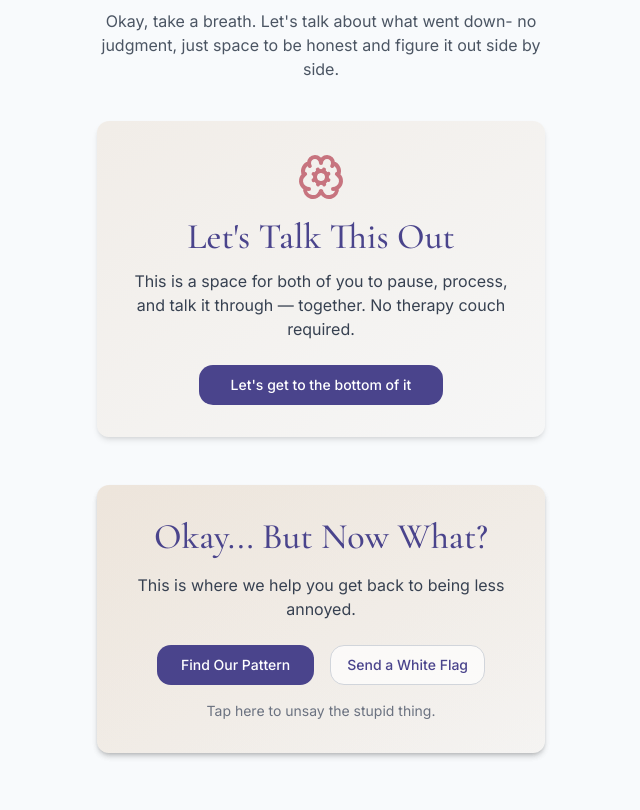
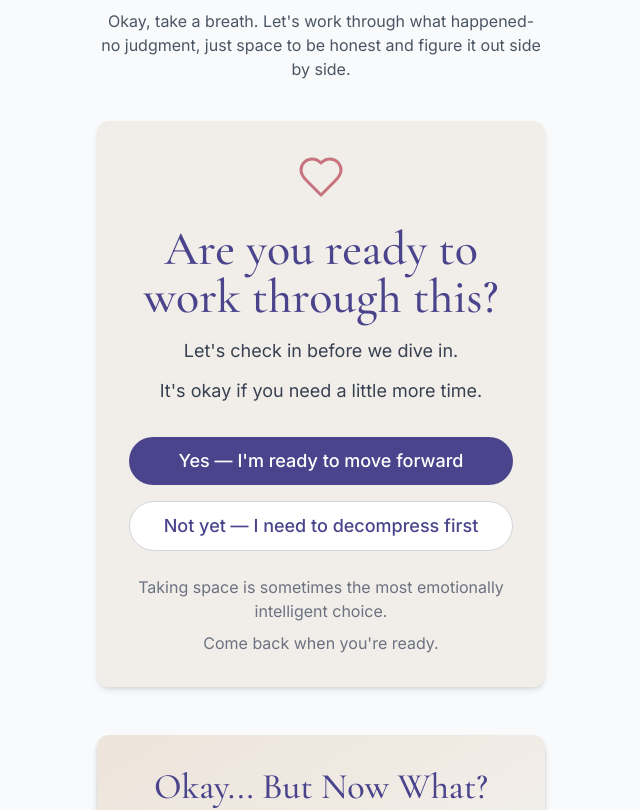
Before and after one commit to redoluxury1/heart-strings-reconnect, a React (Vite) app: page /post-conflict in a window 1280 px wide. Shown: the part 360-1170 px from the top of the page, without its empty margins (319-959 px from the left). Built offline with nearby package versions, Linux system fonts and the light colour scheme.

Commit message:
Refactor: Rename "Let's Talk This Out"
Redesign the "Let's Talk This Out" section to "Let's Work Through This" and update its appearance.

```diff
--- a/src/components/post-conflict/LetsTalkSession.tsx
+++ b/src/components/post-conflict/LetsTalkSession.tsx
@@ -5,11 +5,11 @@ import ProgressIndicator from './navigation/ProgressIndicator';
 import StepsNavigation from './navigation/StepsNavigation';
 import { useSteps } from './config/stepsConfig';
 
-interface LetsTalkSessionProps {
+interface WorkThroughSessionProps {
   onExit: () => void;
 }
 
-const LetsTalkSessionContent: React.FC<{ onExit: () => void }> = ({ onExit }) => {
+const WorkThroughSessionContent: React.FC<{ onExit: () => void }> = ({ onExit }) => {
   const { currentStepContent, totalSteps } = useSteps(onExit);
 
   return (
@@ -25,11 +25,11 @@ const LetsTalkSessionContent: React.FC<{ onExit: () => void }> = ({ onExit }) =>
   );
 };
 
-const LetsTalkSession: React.FC<LetsTalkSessionProps> = ({ onExit }) => {
+const LetsTalkSession: React.FC<WorkThroughSessionProps> = ({ onExit }) => {
   // Use a single SessionProvider for the entire session
   return (
     <SessionProvider>
-      <LetsTalkSessionContent onExit={onExit} />
+      <WorkThroughSessionContent onExit={onExit} />
     </SessionProvider>
   );
 };
--- a/src/components/post-conflict/LetsTalkThisOut.tsx
+++ b/src/components/post-conflict/LetsTalkThisOut.tsx
@@ -1,7 +1,7 @@
 
 import React, { useState } from 'react';
 import { Button } from '@/components/ui/button';
-import { BrainCog } from 'lucide-react';
+import { Heart } from 'lucide-react';
 import { useInterface } from '../../hooks/useInterfaceContext';
 import LetsTalkSession from './LetsTalkSession';
 
@@ -14,24 +14,44 @@ const LetsTalkThisOut = () => {
   }
 
   return (
-    <div className="bg-gradient-to-br from-soft-cream/40 to-soft-cream/10 rounded-xl shadow-md p-6 md:p-8 mb-12">
-      <div className="flex flex-col items-center">
-        <BrainCog className="h-12 w-12 text-mauve-rose mb-4" />
+    <div className="bg-soft-cream/40 rounded-xl shadow-md p-6 md:p-8 mb-12 text-center">
+      <div className="flex flex-col items-center max-w-xl mx-auto">
+        <Heart className="h-12 w-12 text-mauve-rose mb-6 stroke-[1.5px]" />
 
-        <h2 className="text-3xl md:text-4xl font-cormorant font-medium mb-3 text-center text-midnight-indigo">
-          Let's Talk This Out
+        <h2 className="text-4xl md:text-5xl font-cormorant font-medium mb-4 text-center text-midnight-indigo">
+          Are you ready to work through this?
         </h2>
 
-        <p className="text-center text-gray-700 mb-6 max-w-xl">
-          This is a space for both of you to pause, process, and talk it through — together. No therapy couch required.
+        <p className="text-center text-gray-700 mb-3 text-lg">
+          Let's check in before we dive in.
+        </p>
+        <p className="text-center text-gray-700 mb-8 text-lg">
+          It's okay if you need a little more time.
         </p>
 
         <Button
           onClick={() => setIsSessionStarted(true)}
-          className="bg-midnight-indigo hover:bg-midnight-indigo/90 text-white px-8 py-2"
+          className="bg-midnight-indigo hover:bg-midnight-indigo/90 text-white px-8 py-6 w-full max-w-md mb-4 rounded-full text-lg"
         >
-          Let's get to the bottom of it
+          Yes — I'm ready to move forward
         </Button>
+
+        <Button
+          variant="outline"
+          className="border-gray-300 text-midnight-indigo bg-white hover:bg-gray-100 px-8 py-6 w-full max-w-md mb-6 rounded-full text-lg"
+          onClick={() => window.location.href = '/during-conflict'}
+        >
+          Not yet — I need to decompress first
+        </Button>
+
+        <div className="text-gray-500 text-center max-w-md mx-auto">
+          <p className="mb-2">
+            Taking space is sometimes the most emotionally intelligent choice.
+          </p>
+          <p>
+            Come back when you're ready.
+          </p>
+        </div>
       </div>
     </div>
   );
--- a/src/components/post-conflict/steps/GroundingStep.tsx
+++ b/src/components/post-conflict/steps/GroundingStep.tsx
@@ -1,7 +1,7 @@
 
 import React, { useEffect } from 'react';
 import { Button } from '@/components/ui/button';
-import { MessageCircleHeart } from 'lucide-react';
+import { Heart } from 'lucide-react';
 import { useNavigate } from 'react-router-dom';
 import { useSession } from '../context/SessionContext';
 import { useToast } from '@/hooks/use-toast';
@@ -22,7 +22,7 @@ const GroundingStep: React.FC<GroundingStepProps> = ({ onResponse, onExit }) =>
     if (sessionData.partner2.ready) {
       toast({
         title: "Your partner is ready",
-        description: "Your partner is ready to talk through what happened.",
+        description: "Your partner is ready to work through what happened.",
       });
     }
   }, [sessionData.partner2.ready, toast]);
@@ -46,32 +46,44 @@ const GroundingStep: React.FC<GroundingStepProps> = ({ onResponse, onExit }) =>
 
   return (
     <div className="text-center">
-      <MessageCircleHeart className="h-12 w-12 mx-auto text-mauve-rose mb-4" />
+      <Heart className="h-12 w-12 mx-auto text-mauve-rose mb-6 stroke-[1.5px]" />
 
-      <h2 className="text-2xl md:text-3xl font-cormorant font-medium text-midnight-indigo mb-6">
-        Are you both ready to talk?
+      <h2 className="text-4xl md:text-5xl font-cormorant font-medium mb-4 text-center text-midnight-indigo">
+        Are you ready to work through this?
       </h2>
 
-      <div className="flex flex-col md:flex-row justify-center gap-4 max-w-sm mx-auto">
+      <p className="text-center text-gray-700 mb-3 text-lg">
+        Let's check in before we dive in.
+      </p>
+      <p className="text-center text-gray-700 mb-8 text-lg">
+        It's okay if you need a little more time.
+      </p>
+
+      <div className="flex flex-col max-w-md mx-auto">
         <Button
-          className="bg-midnight-indigo hover:bg-midnight-indigo/90 text-white py-6"
+          className="bg-midnight-indigo hover:bg-midnight-indigo/90 text-white py-6 mb-4 rounded-full text-lg"
           onClick={handleYes}
         >
-          Yes - I want to move forward
+          Yes — I'm ready to move forward
         </Button>
 
         <Button
           variant="outline"
-          className="border-gray-300 text-midnight-indigo bg-white hover:bg-gray-100 py-6"
+          className="border-gray-300 text-midnight-indigo bg-white hover:bg-gray-100 py-6 mb-6 rounded-full text-lg"
           onClick={handleNotYet}
         >
-          Not yet, I need to decompress
+          Not yet — I need to decompress first
         </Button>
+
+        <div className="text-gray-500 text-center">
+          <p className="mb-2">
+            Taking space is sometimes the most emotionally intelligent choice.
+          </p>
+          <p>
+            Come back when you're ready.
+          </p>
+        </div>
       </div>
-
-      <p className="mt-6 text-gray-500 text-sm max-w-md mx-auto">
-        It's okay if you're not ready. Sometimes taking space is the best thing you can do before talking.
-      </p>
     </div>
   );
 };
--- a/src/pages/PostConflict.tsx
+++ b/src/pages/PostConflict.tsx
@@ -27,7 +27,7 @@ const PostConflictContent = () => {
           <div className="max-w-3xl mx-auto mt-12">
             {showIntro && (
               <p className="text-center text-gray-600 mb-10 mt-12 pt-12">
-                Okay, take a breath. Let's talk about what went down- no judgment, just space to be honest and figure it out side by side.
+                Okay, take a breath. Let's work through what happened- no judgment, just space to be honest and figure it out side by side.
               </p>
             )}
 
```
